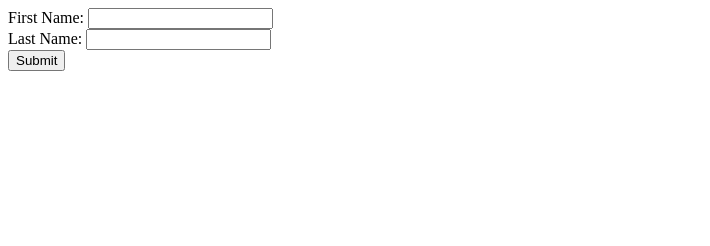
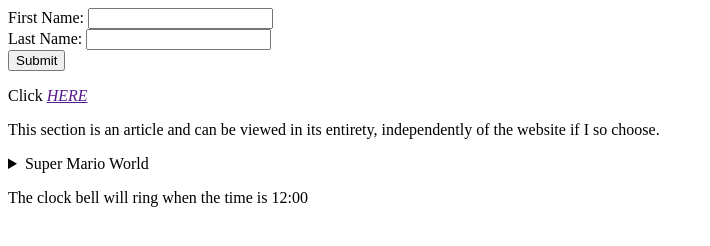
Before and after one commit to brandinhisaw/HTML-and-CSS-Projects, a plain HTML site: page Basic_HTML_and_CSS/formPractice.html in a window 1280 px wide. Shown: the whole page, without its empty margins (0-710 px from the left). Drawn offline with Linux system fonts and the light colour scheme.

Commit message:
Update formPractice.html
Update for practicing article, details, summary, and time tags

```diff
--- a/Basic_HTML_and_CSS/formPractice.html
+++ b/Basic_HTML_and_CSS/formPractice.html
@@ -6,5 +6,23 @@
 		Last Name: <input type="text" name="Last_Name"><br>
 		<input type="submit" value="Submit">
 	</form>
+
+	<p>Click <a href="" target="new"><em>HERE</em></a>
+
+	<article>
+		<p>
+			This section is an article and can be viewed in its entirety, independently of the website if I so choose.
+		</p>
+		<details>
+			<summary>Super Mario World</summary>
+			<p>
+				Super Mario World is one of the most popular Super Nintendo Games. Modified versions of the game, known as ROM Hacks, are user-created worlds and level that are typically more challenging than the original game.
+			</p>
+		</details>
+
+		<p>
+			The clock bell will ring when the time is <time datetime="00:00">12:00</time>
+		</p>
+	</article>
 </body>
 </html>
```
